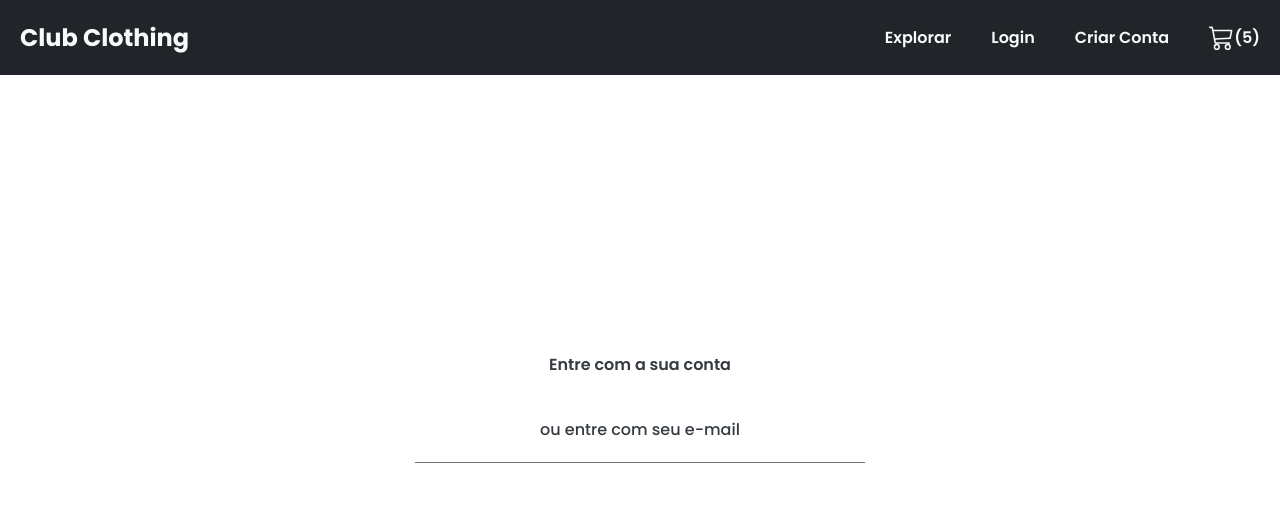
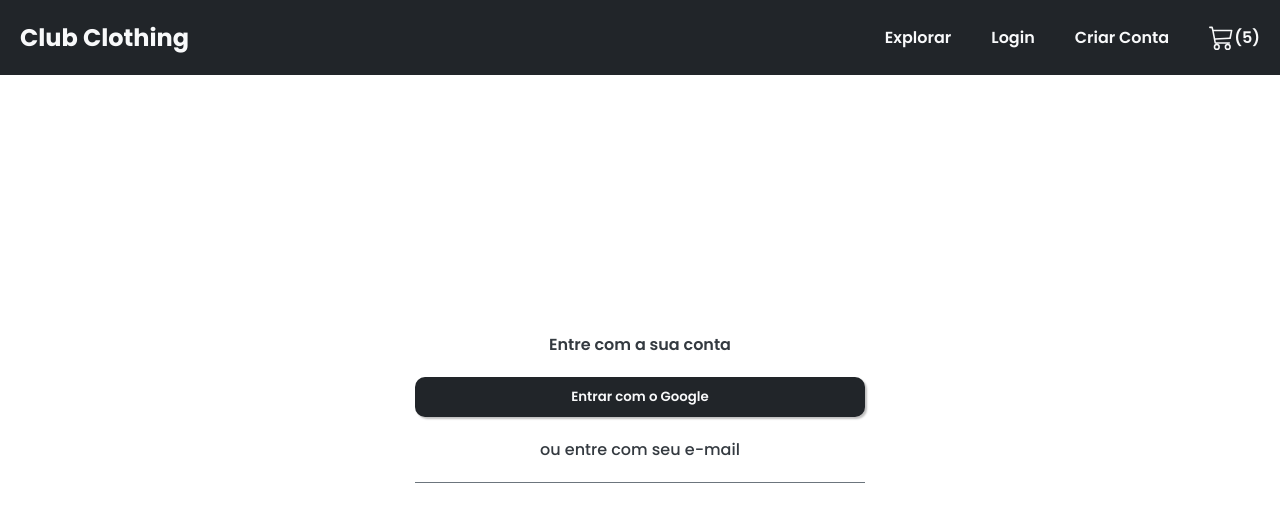
Before and after one commit to hellzapoppin/club-e-commerce, a React (Create React App) app: page /login in a window 1280 px wide. Shown: the top 522 px of the page. Built offline with nearby package versions, Linux system fonts and the light colour scheme.

Commit message:
feat: add CustomButton component

```diff
--- a/package.json
+++ b/package.json
@@ -20,7 +20,6 @@
     "react-icons": "^5.5.0",
     "react-router-dom": "^7.4.0",
     "react-scripts": "5.0.1",
-    "styled-components": "^6.1.16",
     "typescript": "^4.4.2",
     "web-vitals": "^2.1.0"
   },
@@ -48,7 +47,6 @@
   },
   "devDependencies": {
     "@eslint/js": "^9.22.0",
-    "@types/styled-components": "^5.1.34",
     "eslint": "^9.22.0",
     "eslint-plugin-react": "^7.37.4",
     "globals": "^16.0.0",
--- /dev/null
+++ b/src/components/custom-button/custom-buttom.component.tsx
@@ -0,0 +1,22 @@
+import React, { FunctionComponent, ButtonHTMLAttributes } from 'react'
+import { CustomButtonContainer, IconContainer } from './custom-button.styles'
+
+interface CustomButtonProps extends ButtonHTMLAttributes<HTMLButtonElement> {
+  children: React.ReactNode
+  startIcon?: React.ReactNode
+}
+
+const CustomButton: FunctionComponent<CustomButtonProps> = ({
+  children,
+  startIcon,
+  ...rest
+}) => {
+  return (
+    <CustomButtonContainer {...rest}>
+      {startIcon && <IconContainer>{startIcon}</IconContainer>}
+      {children}
+    </CustomButtonContainer>
+  )
+}
+
+export default CustomButton
--- /dev/null
+++ b/src/components/custom-button/custom-button.styles.ts
@@ -0,0 +1,31 @@
+import styled from 'styled-components'
+import Color from '../../theme/theme.colors'
+
+export const CustomButtonContainer = styled.button`
+  width: 100%;
+  color: ${Color.text.white};
+  background-color: ${Color.background.dark};
+  display: flex;
+  align-items: center;
+  justify-content: center;
+  border-radius: 10px;
+  box-shadow: 2px 2px 2px rgba(0, 0, 0, 0.25);
+  border: none;
+  padding-top: 10px;
+  padding-bottom: 10px;
+  padding-right: 15px;
+  padding-left: 15px;
+  font-weight: 600;
+  transition: all 0.5s ease;
+
+  &:hover {
+    cursor: pointer;
+    background-color: #000;
+  }
+`
+export const IconContainer = styled.div`
+  margin-right: 8px;
+  height: 100%;
+  display: flex;
+  align-items: center;
+`
--- a/src/pages/login/login.page.tsx
+++ b/src/pages/login/login.page.tsx
@@ -1,4 +1,6 @@
+import CustomButton from '../../components/custom-button/custom-buttom.component'
 import Header from '../../components/header/header.component'
+// import { BsGoogle } from 'react-icons/bs'
 import {
   LoginContainer,
   LoginContent,
@@ -14,7 +16,7 @@
       <LoginContainer>
         <LoginContent>
           <LoginHeadline>Entre com a sua conta</LoginHeadline>
-          {/* button */}
+          <CustomButton>Entrar com o Google</CustomButton>
           <LoginSubtitle>ou entre com seu e-mail</LoginSubtitle>
           <LoginInputContainer>{/* email input */}</LoginInputContainer>
           <LoginInputContainer>{/* password input */}</LoginInputContainer>
```
